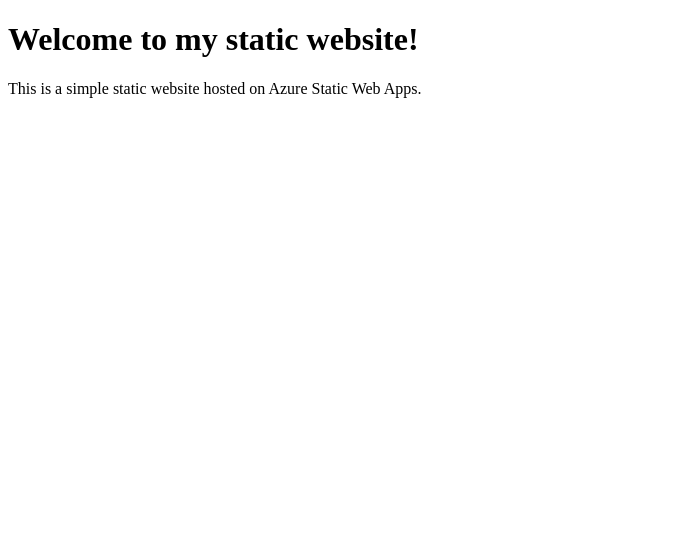
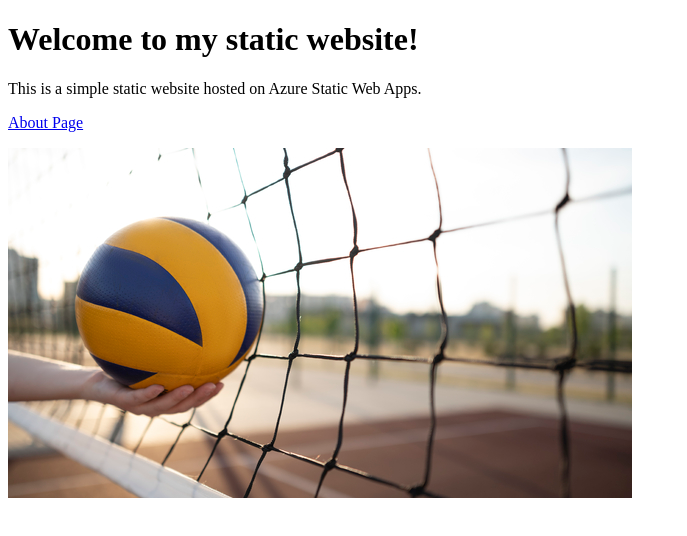
Before and after one commit to OlhaKyrychenko/my-static-website, a plain HTML site: page index.html in a window 1280 px wide. Shown: the whole page, without its empty margins (0-687 px from the left). Drawn offline with Linux system fonts and the light colour scheme.

Commit message:
Update index.html

```diff
--- a/index.html
+++ b/index.html
@@ -1,6 +1,7 @@
 <!DOCTYPE html>
 <html>
 <body>
- <h1>Welcome to my static website!</h1>
- <p>This is a simple static website hosted on Azure Static Web Apps.</p> </body>
+<h1>Welcome to my static website!</h1>
+<p>This is a simple static website hosted on Azure Static Web Apps.</p> <p><a href="about.html">About Page</a></p>
+<p><img src="newfolder/vollay.jpg" alt="Sample image"></p> </body>
 </html>
```
